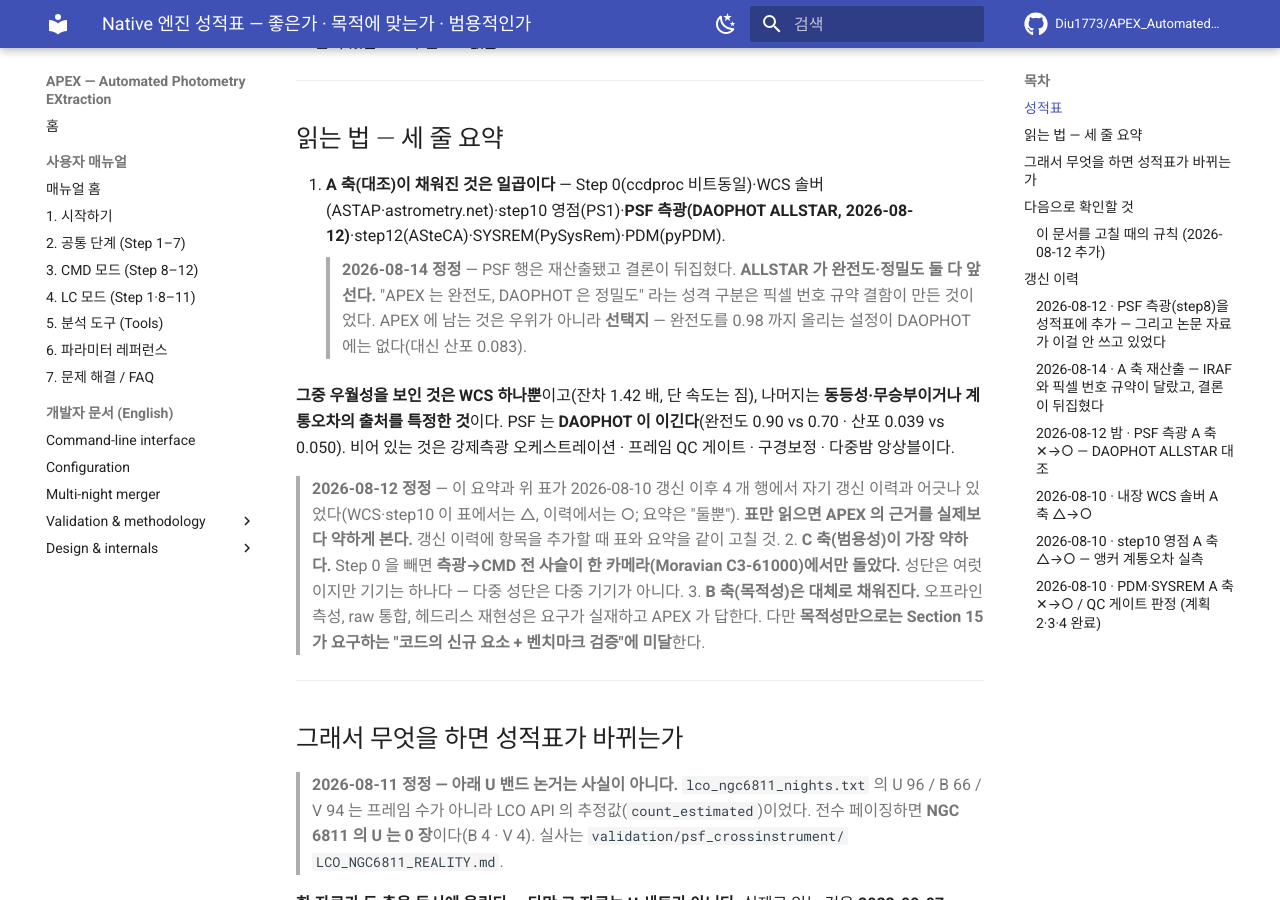
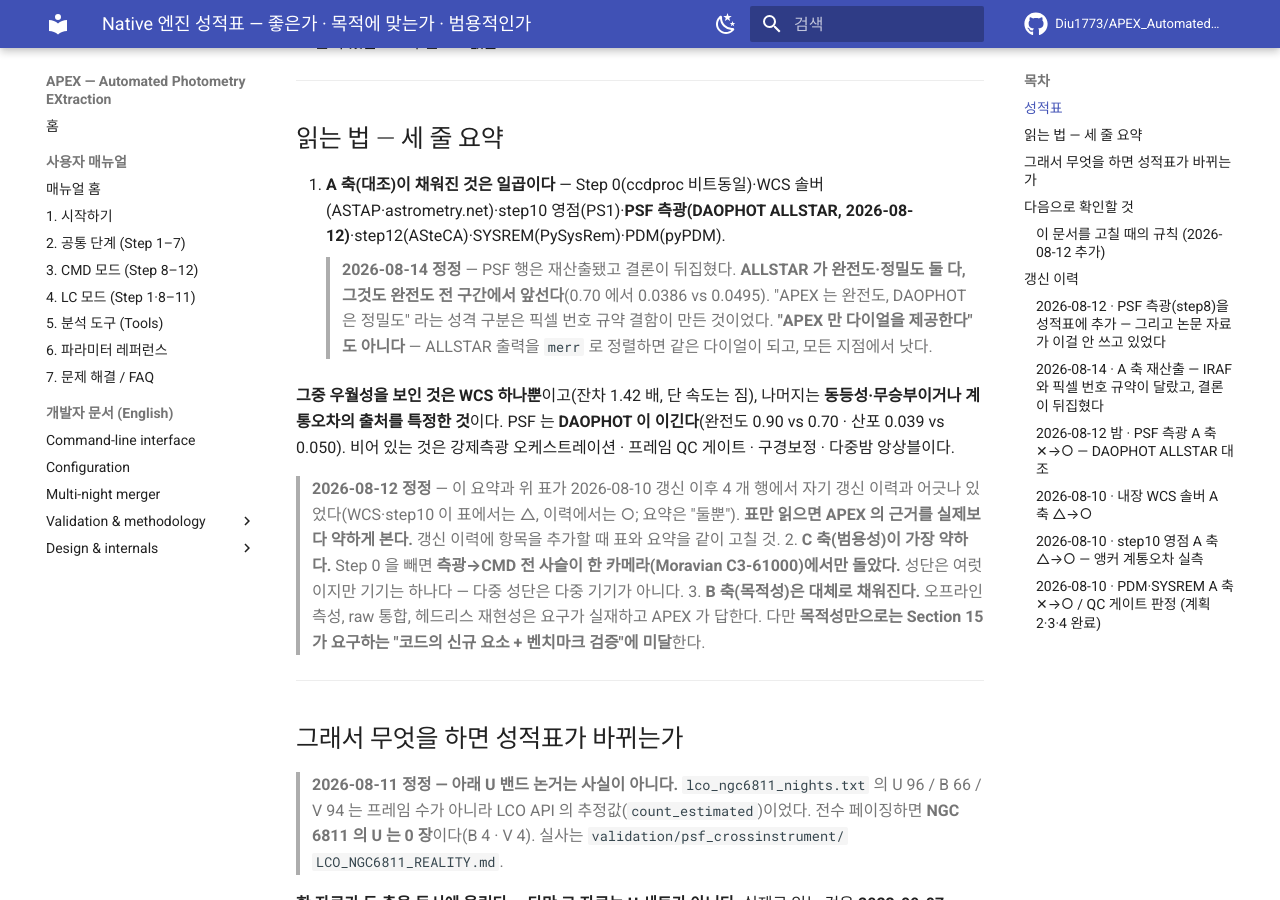
Before and after one commit to Diu1773/APEX_AutomatedPhotometryEXtraction, an MkDocs documentation site: the page built from docs/audit/APEX_ENGINE_SCORECARD.md, in a window 1280 px wide and 900 px high, scrolled down 2002 px. Built offline with MkDocs 1.6.1 and Material for MkDocs 9.7.7, drawn with Linux system fonts in a browser that asks for light colours; comment, search, counter and statistics services are not loaded.

Commit message:
audit(psf): 요약의 다이얼 문장도 정정 — ALLSTAR 도 merr 정렬로 같은 다이얼이 된다
Co-Authored-By: Claude Opus 5 <noreply@anthropic.com>

```diff
--- a/docs/audit/APEX_ENGINE_SCORECARD.md
+++ b/docs/audit/APEX_ENGINE_SCORECARD.md
@@ -41,10 +41,10 @@
    솔버(ASTAP·astrometry.net)·step10 영점(PS1)·**PSF 측광(DAOPHOT ALLSTAR,
    2026-08-12)**·step12(ASteCA)·SYSREM(PySysRem)·PDM(pyPDM).
    > **2026-08-14 정정** — PSF 행은 재산출됐고 결론이 뒤집혔다. **ALLSTAR 가
-   > 완전도·정밀도 둘 다 앞선다.** "APEX 는 완전도, DAOPHOT 은 정밀도" 라는
-   > 성격 구분은 픽셀 번호 규약 결함이 만든 것이었다. APEX 에 남는 것은
-   > 우위가 아니라 **선택지** — 완전도를 0.98 까지 올리는 설정이 DAOPHOT 에는
-   > 없다(대신 산포 0.083).
+   > 완전도·정밀도 둘 다, 그것도 완전도 전 구간에서 앞선다**(0.70 에서 0.0386
+   > vs 0.0495). "APEX 는 완전도, DAOPHOT 은 정밀도" 라는 성격 구분은 픽셀 번호
+   > 규약 결함이 만든 것이었다. **"APEX 만 다이얼을 제공한다" 도 아니다** —
+   > ALLSTAR 출력을 `merr` 로 정렬하면 같은 다이얼이 되고, 모든 지점에서 낫다.
 
    **그중 우월성을 보인 것은 WCS 하나뿐**이고(잔차 1.42 배, 단 속도는 짐),
    나머지는 **동등성·무승부이거나 계통오차의 출처를 특정한 것**이다.
```
